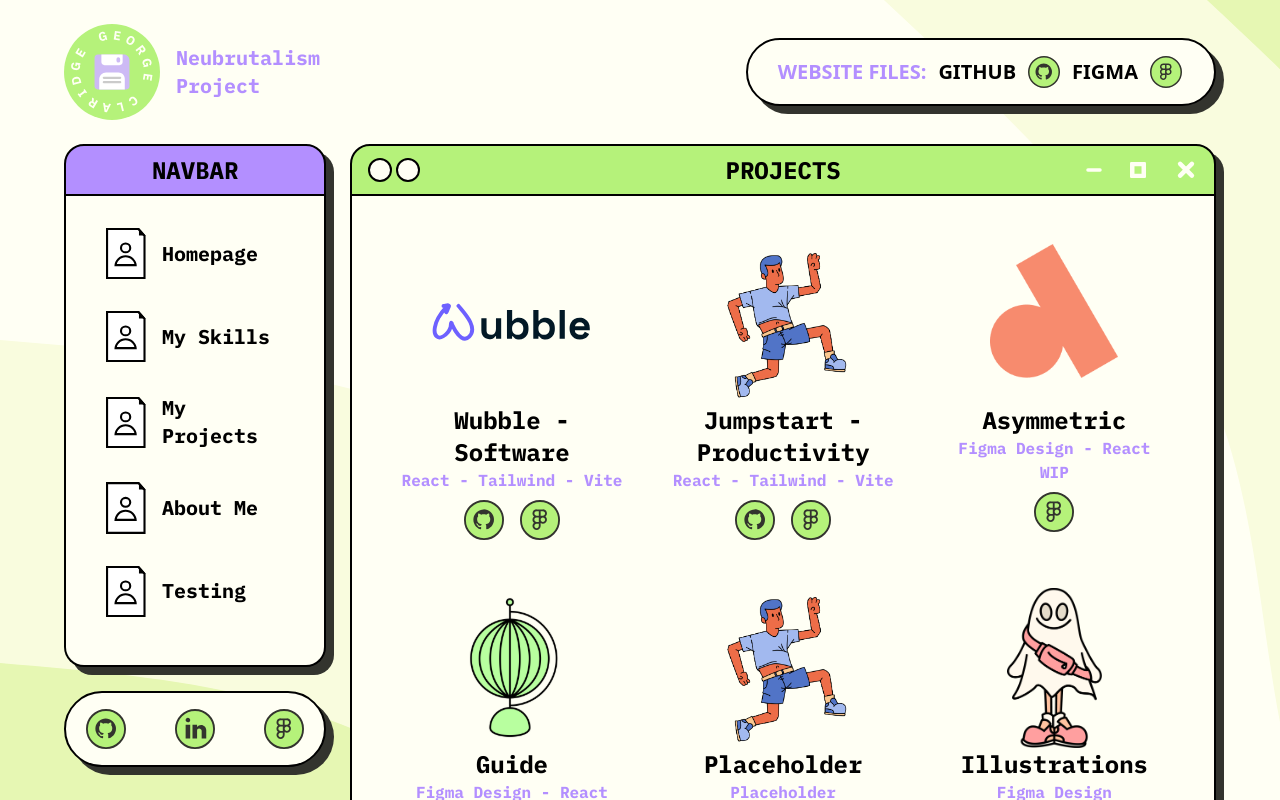
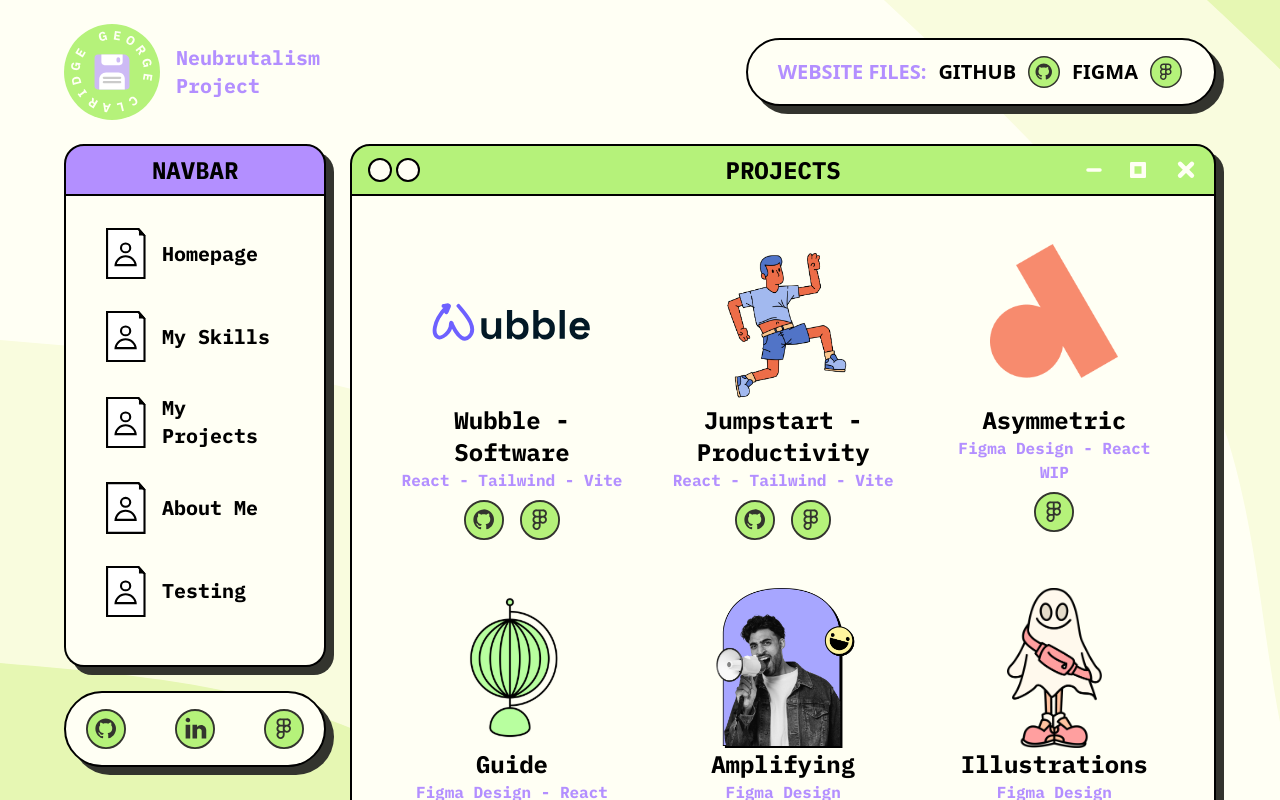
Before and after one commit to GeorgeClaridge/BrutalDesign, a React (Vite) app in the folder my-project/: page / in a window 1280 px wide. Both pictures are taken after a click on the picture 126 px from the left and 422 px from the top of the page. Shown: the top 800 px of the page. Built offline with nearby package versions, Linux system fonts and the light colour scheme.

Commit message:
Added New Project

```diff
--- a/my-project/index.html
+++ b/my-project/index.html
@@ -1,13 +1,16 @@
-<!DOCTYPE html>
+<!doctype html>
 <html lang="en">
   <head>
     <meta charset="UTF-8" />
     <link rel="icon" type="image/svg+xml" href="/Logo.svg" />
     <meta name="viewport" content="width=device-width, initial-scale=1.0" />
     <title>Neubrutalism Project</title>
-    <link rel="preconnect" href="https://fonts.googleapis.com">
-    <link rel="preconnect" href="https://fonts.gstatic.com" crossorigin>
-    <link href="https://fonts.googleapis.com/css2?family=IBM+Plex+Mono:wght@400;700&family=IBM+Plex+Sans:wght@300;400&display=swap" rel="stylesheet">
+    <link rel="preconnect" href="https://fonts.googleapis.com" />
+    <link rel="preconnect" href="https://fonts.gstatic.com" crossorigin />
+    <link
+      href="https://fonts.googleapis.com/css2?family=IBM+Plex+Mono:wght@400;700&family=IBM+Plex+Sans:wght@300;400&display=swap"
+      rel="stylesheet"
+    />
   </head>
   <body>
     <div id="root"></div>
--- a/my-project/src/components/headercomponents/ProjectHeader.jsx
+++ b/my-project/src/components/headercomponents/ProjectHeader.jsx
@@ -6,6 +6,7 @@
   Asymmetric,
   Guide,
   Ghost,
+  Amplifying,
 } from "./imports"
 const ProjectHeader = () => {
   return (
@@ -163,13 +164,13 @@
 
         <div className="Container">
           <div className="h-[10rem]">
-            <img src={Jumpstart} alt="" className="mx-auto w-40" />
+            <img src={Amplifying} alt="" className="mx-auto h-40" />
           </div>
           <div className="Header cursor-pointer text-center font-IBMmono text-2xl font-bold hover:underline">
-            Placeholder
+            Amplifying
           </div>
           <div className="SubHeader text-center font-IBMmono text-base font-bold text-purple">
-            Placeholder
+            Figma Design
           </div>
           <div class="flex justify-center pt-2">
             <a
--- a/my-project/src/components/headercomponents/imports.js
+++ b/my-project/src/components/headercomponents/imports.js
@@ -12,6 +12,7 @@
 import Asymmetric from "../../assets/Asymmetric.png"
 import Guide from "../../assets/Guide.svg"
 import Ghost from "../../assets/Ghost.png"
+import Amplifying from "../../assets/Amplifying.png"
 
 export {
   Github,
@@ -28,4 +29,5 @@
   Asymmetric,
   Guide,
   Ghost,
+  Amplifying,
 }
```
Also changed, not shown: my-project/src/assets/Amplifying.png (added).
